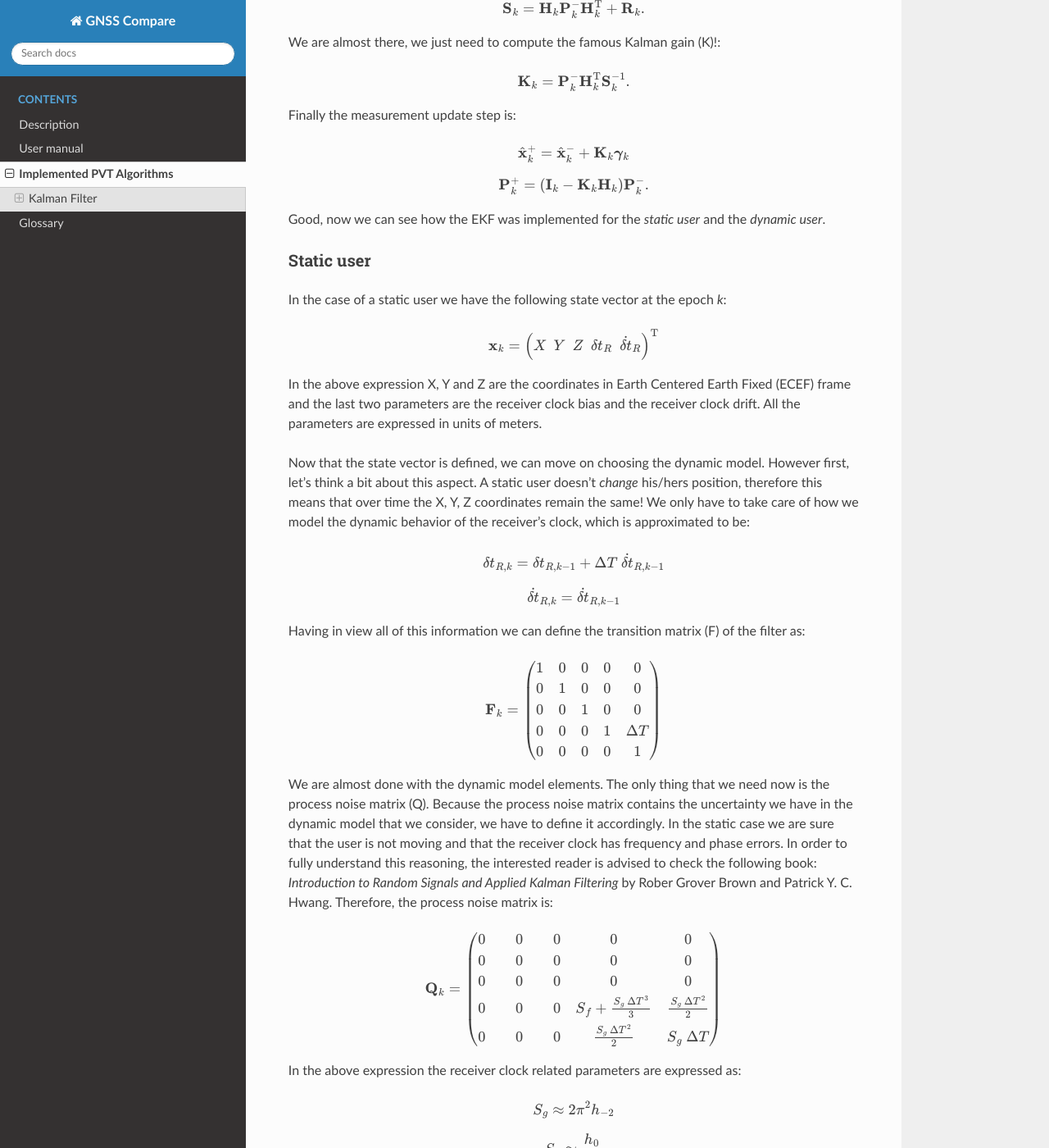
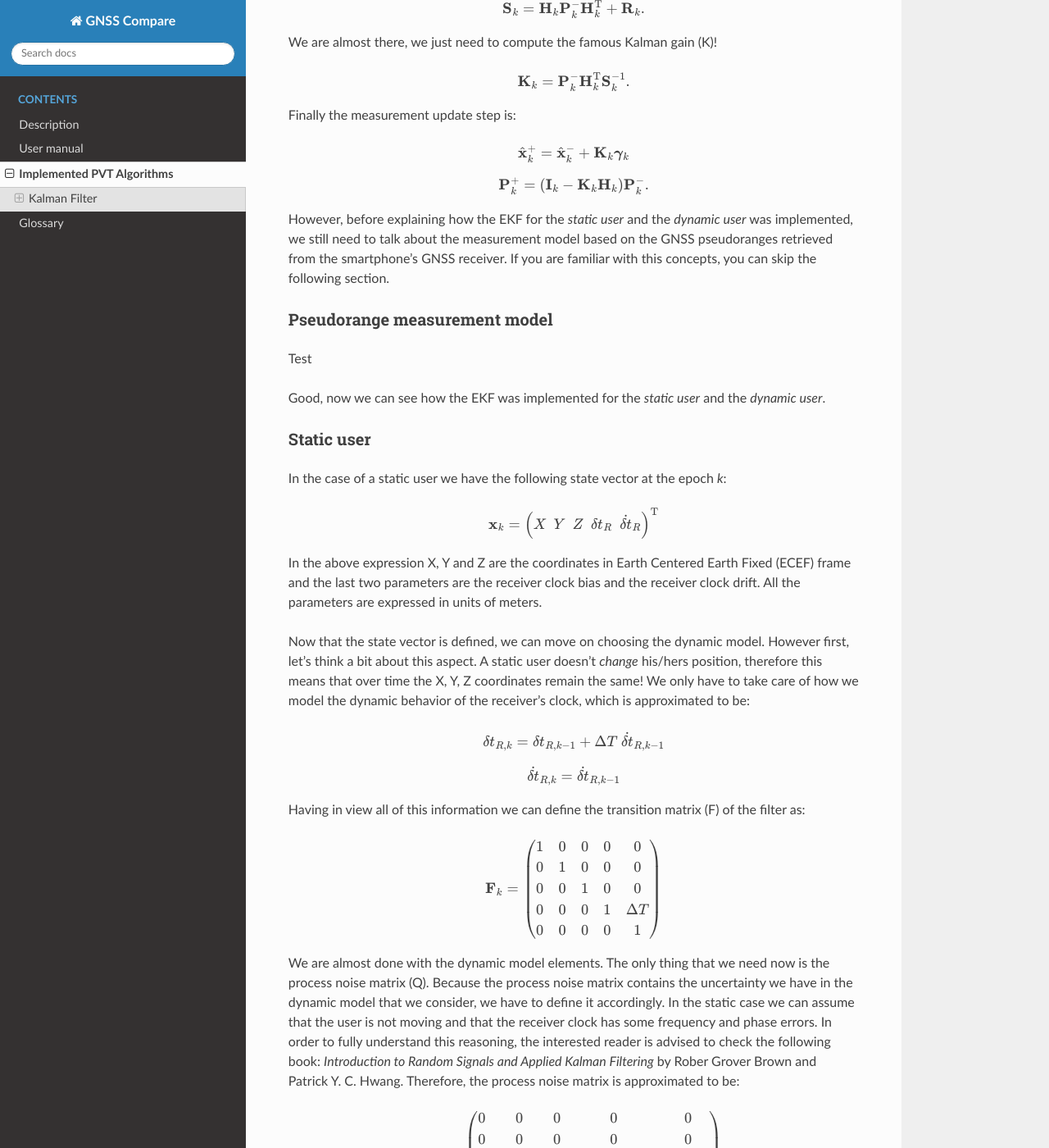
Before and after one commit to TheGalfins/GNSS_Compare, a Sphinx documentation site: the page built from docs/implemented_algorithms.rst, in a window 1280 px wide and 1400 px high, scrolled down 865 px. Shown: the whole window at 82% size. Built offline with Sphinx 7.4.7 and the Read the Docs theme 2.0.0, drawn with Linux system fonts in a browser that asks for light colours.

Commit message:
Added the pseudorange measurement model section

```diff
--- a/docs/implemented_algorithms.rst
+++ b/docs/implemented_algorithms.rst
@@ -36,7 +36,7 @@ the obsevation vector (z), the observation matrix (H) and the measurement noise
 .. math::
   \mathbf{S}_k = \mathbf{H}_k \mathbf{P}^-_k \mathbf{H}_k^{\text{T}} + \mathbf{R}_k.
 
-We are almost there, we just need to compute the famous Kalman gain (K)!:
+We are almost there, we just need to compute the famous Kalman gain (K)!
 
 .. math::
   \mathbf{K}_k = \mathbf{P}^-_k \mathbf{H}_k^{\text{T}} \mathbf{S}^{-1}_k.
@@ -48,8 +48,16 @@ Finally the measurement update step is:
 .. math::
   \mathbf{P}^+_k = \left(\mathbf{I}_k - \mathbf{K}_k \mathbf{H}_k \right) \mathbf{P}^-_k.
 
+However, before explaining how the EKF for the *static user* and the *dynamic user* was implemented, we still
+need to talk about the measurement model based on the GNSS pseudoranges retrieved from the smartphone's GNSS
+receiver. If you are familiar with this concepts, you can skip the following section.
+
+Pseudorange measurement model
+-----------------------------
+Test
+
+
 Good, now we can see how the EKF was implemented for the *static user* and the *dynamic user*.
-
 
 Static user
 -----------
@@ -85,9 +93,9 @@ Having in view all of this information we can define the transition matrix (F) o
 
 We are almost done with the dynamic model elements. The only thing that we need now is the process noise matrix (Q). Because
 the process noise matrix contains the uncertainty we have in the dynamic model that we consider, we have to define it accordingly.
-In the static case we are sure that the user is not moving and that the receiver clock has frequency and phase errors. In order to
+In the static case we can assume that the user is not moving and that the receiver clock has some frequency and phase errors. In order to
 fully understand this reasoning, the interested reader is advised to check the following book: *Introduction to Random Signals and Applied Kalman Filtering*
-by Rober Grover Brown and Patrick Y. C. Hwang. Therefore, the process noise matrix is:
+by Rober Grover Brown and Patrick Y. C. Hwang. Therefore, the process noise matrix is approximated to be:
 
 .. math::
   \mathbf{Q}_k =
```
